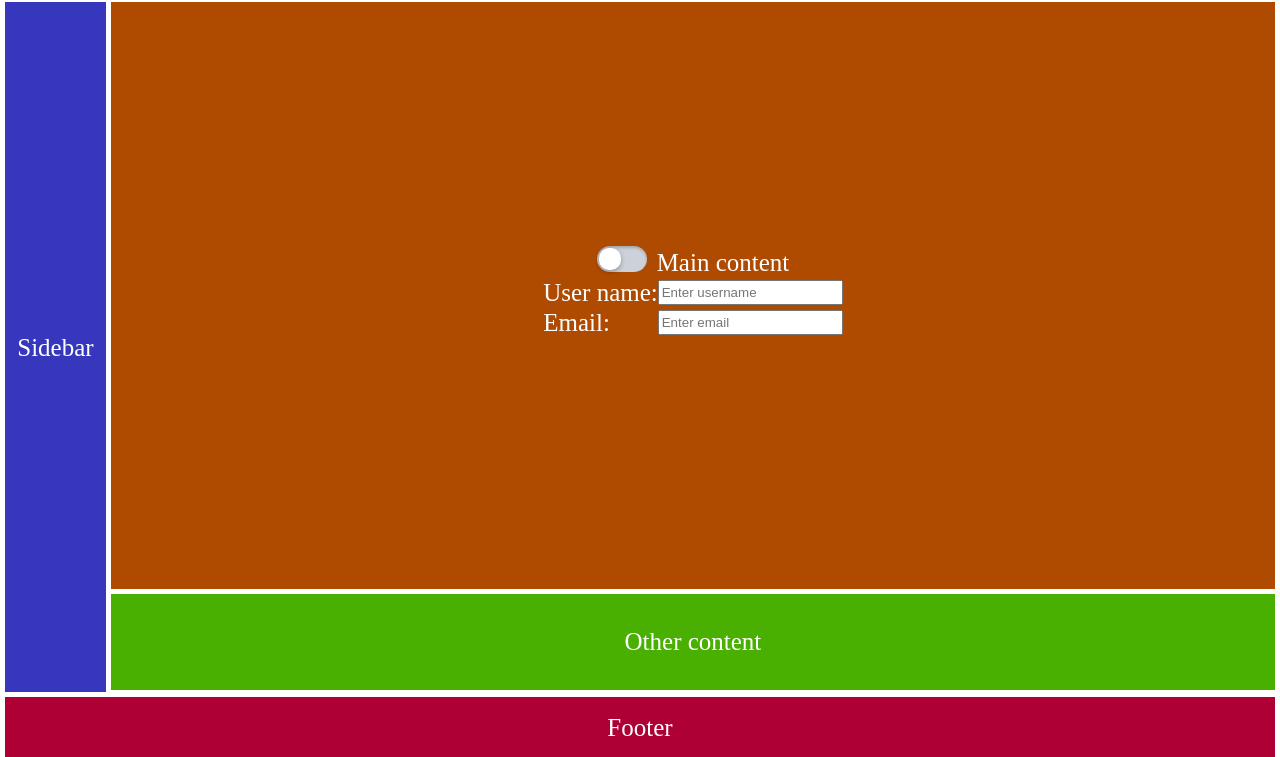
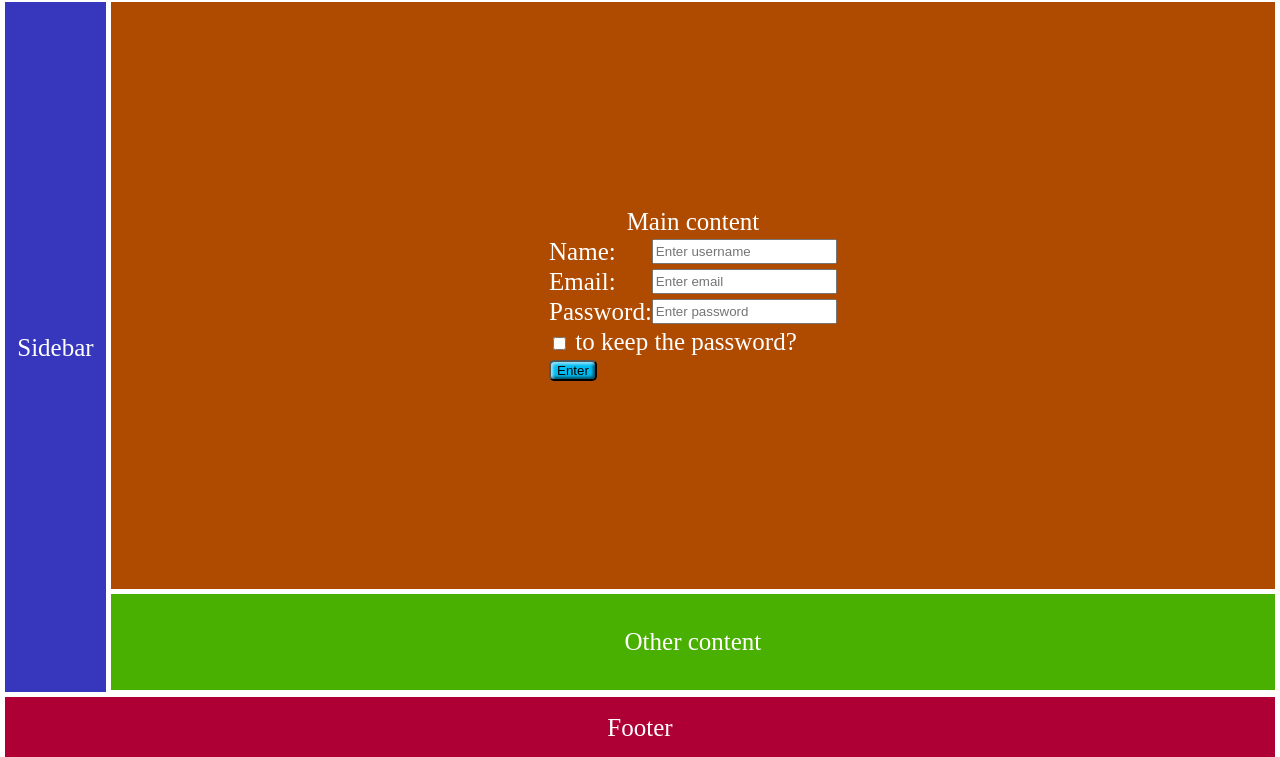
Before and after one commit to nikitanagorni/home-work, a website: page 09/index.html in a window 1280 px wide. Shown: the part 68-825 px from the top of the page. Drawn offline with nearby package versions, Linux system fonts and the light colour scheme.

Commit message:
added change

```diff
--- a/09/index.html
+++ b/09/index.html
@@ -12,18 +12,36 @@
         <div class="sidebar">Sidebar</div>
         <div class="content">
             <div class="main-content">
-                    <input type="checkbox" class="checkbox" id="checkbox" />
-                    <label for="checkbox" id="Main_content" >Main content </label>
-                <div class="form">
-                    <div class="form-row">
-                        <label for="username">User name:</label>
-                        <input id="email"
-                               placeholder="Enter username">
-                    </div>
-                    <div class="form-row">
-                        <label for="email">Email:</label>
-                        <input id="username"
-                               placeholder="Enter email">
+                <div class="main-content" id="Main_content">Main content
+                    <div class="form">
+
+                        <div class="form-row">
+                            <label for="username"> Name:</label>
+                            <input id="username"
+                               placeholder="Enter username"
+                               type="text">
+                        </div>
+
+                        <div class="form-row">
+                            <label for="email">Email:</label>
+                            <input id="email"
+                               placeholder="Enter email"
+                               type="email">
+                         </div>
+
+                         <div class="form-row">
+                            <label for="password">Password:</label>
+                            <input id="password"
+                               placeholder="Enter password"
+                               type="password">
+                        </div>
+                        <div class="checkbox">
+                            <input type="checkbox" id="subscribeNews" name="subscribe" value="newsletter">
+                            <label for="subscribeNews">to keep the password?</label>
+                        </div>
+                        <div>
+                            <button class="button" type="submit">Enter</button>
+                        </div>
                     </div>
                 </div>
             </div>
--- a/09/style.css
+++ b/09/style.css
@@ -3,7 +3,7 @@ html, body {
     font-size: 25px;
     color: white;
     box-sizing: border-box;
-    }
+}
 
 .header {
     background-color: #afab00;
@@ -12,7 +12,7 @@ html, body {
     justify-content: center;
     align-items: center;
     margin: 5px;
-    }
+}
 
 .container {
 	height: calc(100% - 100px);
@@ -37,15 +37,11 @@ html, body {
     justify-content: center;
     align-items: center;
     margin-left: 5px;
-
-
 }
 
 .content {
 	width: 100%;
 	height: 100%;
-
-
 }
 
 .main-content {
@@ -56,9 +52,6 @@ html, body {
     flex-direction:column;
     justify-content: center;
     align-items: center;
-
-
-
 }
 
 .other-content {
@@ -68,57 +61,8 @@ html, body {
     justify-content: center;
     align-items: center;
     margin: 5px 5px 0 5px;
-
 }
 
-.checkbox {
-  	position: absolute;
-  	z-index: -1;
-  	opacity: 0;
- 	margin: 10px 0 0 20px;
-}
-.checkbox + label {
-  	position: relative;
- 	padding: 0 0 0 60px;
-  	cursor: pointer;
-}
-.checkbox + label:before {
-  	content: '';
-  	position: absolute;
- 	top: -4px;
-  	left: 0;
-  	width: 50px;
-  	height: 26px;
-  	border-radius: 13px;
-  	background: #CDD1DA;
-  	box-shadow: inset 0 2px 3px rgba(0,0,0,.2);
-  	transition: .2s;
-}
-.checkbox + label:after {
-  	content: '';
-  	position: absolute;
-  	top: -2px;
-  	left: 2px;
-  	width: 22px;
-  	height: 22px;
-  	border-radius: 10px;
-  	background: #FFF;
-  	box-shadow: 0 2px 5px rgba(0,0,0,.3);
-  	transition: .2s;
-}
-.checkbox:checked + label:before {
-  	background: #9FD468;
-}
-.checkbox:checked + label:after {
-  	left: 26px;
-}
-.checkbox:focus + label:before {
-  	box-shadow: inset 0 2px 3px rgba(0,0,0,.2), 0 0 0 3px rgba(255,255,0,.7);
-}
-#Main_content {
-	margin-bottom: 5px;
-
-}
 .from {
 
 	margin-left: auto;
@@ -129,4 +73,19 @@ html, body {
 	display: flex;
 	justify-content: space-between;
 	margin-bottom: 5px;
+	margin-top: 5px;
 }
+.button{
+	border-radius: 5px;
+	background-color: rgba(0, 188, 242, 1);
+
+    box-shadow: inset 2px 2px 3px rgba(255, 255, 255, .6),
+                inset -2px -2px 3px rgba(0, 0, 0, .6);
+}
+.button:hover {
+    background-color: rgba(0, 150, 242, 1);
+}
+
+.button:active {
+    box-shadow: inset 2px 2px 3px ;
+}
```
